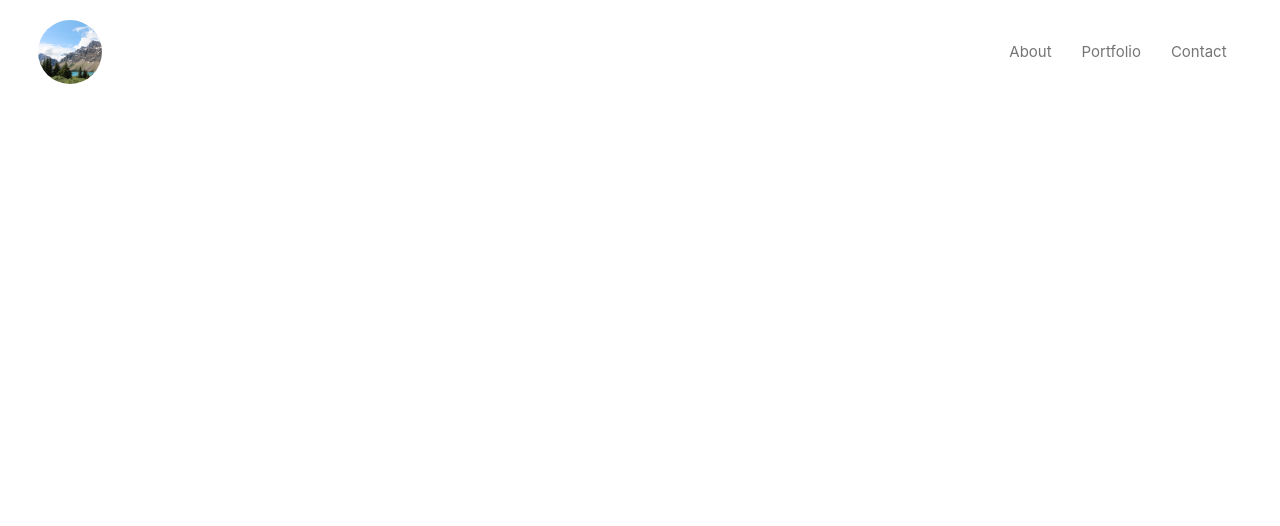
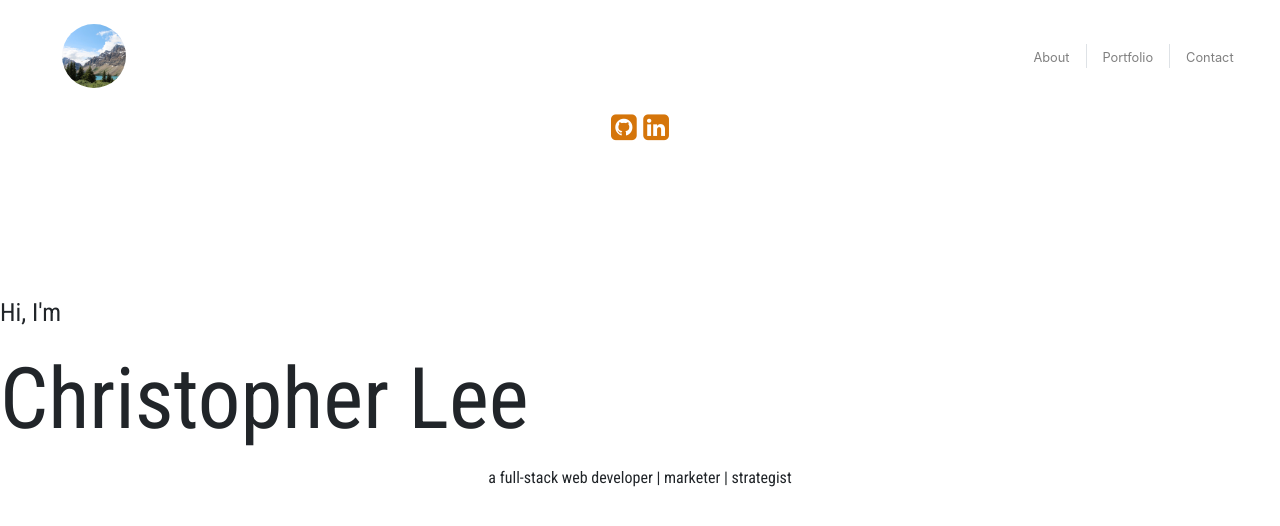
Before and after one commit to CofChips/portfolio_react, a React (Create React App) app in the folder client/: page / in a window 1280 px wide. Shown: the top 526 px of the page. Built offline with nearby package versions, Linux system fonts and the light colour scheme.

Commit message:
switched to bootstrap and updated navbar

```diff
--- a/client/public/index.html
+++ b/client/public/index.html
@@ -24,11 +24,13 @@
       work correctly both with client-side routing and a non-root public URL.
       Learn how to configure a non-root public URL by running `npm run build`.
     -->
-    <link rel="stylesheet" href="https://cdnjs.cloudflare.com/ajax/libs/materialize/1.0.0/css/materialize.min.css">
+    <link rel="stylesheet" href="https://stackpath.bootstrapcdn.com/bootstrap/4.5.2/css/bootstrap.min.css" integrity="sha384-JcKb8q3iqJ61gNV9KGb8thSsNjpSL0n8PARn9HuZOnIxN0hoP+VmmDGMN5t9UJ0Z" crossorigin="anonymous">
+    <!-- <link rel="stylesheet" href="https://cdnjs.cloudflare.com/ajax/libs/materialize/1.0.0/css/materialize.min.css"> -->
     <link
     href="https://fonts.googleapis.com/css2?family=Open+Sans&family=Permanent+Marker&family=Roboto+Condensed&display=swap"
     rel="stylesheet">
-    <link href="https://fonts.googleapis.com/icon?family=Material+Icons" rel="stylesheet">
+    <!-- <link href="https://fonts.googleapis.com/icon?family=Material+Icons" rel="stylesheet"> -->
+    <link rel="stylesheet" href="https://cdnjs.cloudflare.com/ajax/libs/font-awesome/4.7.0/css/font-awesome.min.css">
 
 
     <title>Hi, I'm Chris</title>
--- a/client/src/App.js
+++ b/client/src/App.js
@@ -5,19 +5,21 @@ import Home from "./pages/home/home";
 import About from "./pages/about/about";
 import Portfolio from "./pages/portfolio/portfolio";
 import Contact from "./pages/contact/contact";
-import Navbar from "./components/Navbar/index"
+import Navbar from "./components/Navbar/index";
+import Footer from "./components/Footer/index";
 
 function App() {
   return (
     <Router>
       <div>
-        <Navbar/>
+        <Navbar />
         <Switch>
-            <Route exact path="/" component={Home} />
-            <Route exact path="/about" component={About} />
-            <Route exact path="/portfolio" component={Portfolio} />
-            <Route exact path="/contact" component={Contact} />
-          </Switch>
+          <Route exact path="/" component={Home} />
+          <Route exact path="/about" component={About} />
+          <Route exact path="/portfolio" component={Portfolio} />
+          <Route exact path="/contact" component={Contact} />
+        </Switch>
+        <Footer />
       </div>
     </Router>
   );
--- a/client/src/components/Banner/index.js
+++ b/client/src/components/Banner/index.js
@@ -0,0 +1,27 @@
+import React from "react";
+import "./style.css";
+
+function Banner(props) {
+    return (
+        <div className="container-fluid w-100 centered d-none d-md-block">
+            <div className="row align-middle">
+                <div className="indexFont">
+                    <p>Hi, I'm</p>
+                </div>
+            </div>
+            <div className="row">
+                <div className="head">
+                    <h1 className="head">Christopher Lee</h1>
+                </div>
+            </div>
+            <div className="row">
+                <div className="col-md text-center mt-2 roboto">
+                    <p>a full-stack web developer | marketer | strategist</p>
+                </div>
+
+            </div>
+        </div>
+    )
+}
+
+export default Banner;
--- a/client/src/components/Banner/style.css
+++ b/client/src/components/Banner/style.css
@@ -0,0 +1,26 @@
+.centered {
+    position: fixed;
+    top: 50%;
+    left: 50%;
+    /* bring your own prefixes */
+    transform: translate(-50%, -50%);
+    background-color: rgba(255, 255, 255, 0.7);
+    margin:auto;
+}
+
+.indexFont {
+    font-family: 'Roboto Condensed', sans-serif;
+    font-size: 25px;
+    text-align: center;
+    margin-bottom: 0;
+}
+
+.roboto {
+    text-align: center;
+    font-family: 'Roboto Condensed', sans-serif;
+}
+
+.head {
+    font-family: 'Roboto Condensed', sans-serif;
+    font-size: 85px;
+}
--- a/client/src/components/Footer/index.js
+++ b/client/src/components/Footer/index.js
@@ -0,0 +1,16 @@
+import React from "react";
+import "./style.css";
+
+function Footer(props) {
+    return (
+        <footer className="footer">
+            <div className="footer">
+                <a href="https://github.com/CofChips" target="blank"><i className="fa fa-github-square git link"></i></a>
+                <span>&nbsp;</span>
+                <a href="https://www.linkedin.com/in/christophernlee/"><i className="fa fa-linkedin-square li link"></i></a>
+            </div>
+        </footer>
+    )
+}
+
+export default Footer;
--- a/client/src/components/Footer/style.css
+++ b/client/src/components/Footer/style.css
@@ -0,0 +1,20 @@
+.footer {
+    height: 50px;
+    text-align: center;
+    font-size: larger;
+}
+
+.link {
+    color: #D5750A;
+    font-size: 30px;
+}
+
+/* body {
+    display: flex;
+    min-height: 100vh;
+    flex-direction: column;
+  }
+
+  main {
+    flex: 1 0 auto;
+  } */
--- a/client/src/components/Navbar/index.js
+++ b/client/src/components/Navbar/index.js
@@ -4,16 +4,30 @@ import "./style.css";
 
 function Navbar(){
     return (
-        <nav className="transparent z-depth-0">
-        <div className="nav-wrapper navBar">
-          <a href="/" className="brand-logo logo"><img className="logo" src="./assets/img/banffsmall.jpg" alt="logo"/></a>
-          <ul id="nav-mobile" className="right hide-on-med-and-down">
-            <li><a className="grey-text text-darken-1" href="/about">About</a></li>
-            <li><a className="grey-text text-darken-1" href="/portfolio">Portfolio</a></li>
-            <li><a className="grey-text text-darken-1" href="/contact">Contact</a></li>
+      <nav className="navbar navbar-expand flex-column flex-md-row p-0 bg-white bd-navbar overflow-hidden">
+      <a className="navbar-brand p-4 font-weight-bold d-none d-md-block h-100 left" href="/">
+          <img src="./assets/img/banffsmall.jpg" alt="portfolio" className="rounded-circle image"/>
+      </a>
+      <div className="d-block d-md-none p-4 font-weight-bold m-0 w-100">
+          <p className="text-center m-0"> <img src="./assets/img/banffsmall.jpg" alt="portfolio" className="rounded-circle image"/></p>
+      </div>
+      <div className="navbar-nav-scroll my-3 ml-md-auto right">
+          <ul className="navbar-nav">
+              <li className="nav-item">
+                  <a className="nav-link text-black-50 border-right py-0 px-3" href="/about"><small>About</small></a>
+              </li>
+              <li className="nav-item">
+                  <a className="nav-link text-black-50 border-right py-0 px-3"
+                      href="/portfolio"><small>Portfolio</small></a>
+              </li>
+              <li className="nav-item">
+                  <a className="nav-link text-black-50 py-0 pl-3" href="/contact"><small>Contact</small></a>
+                  </li>
           </ul>
-        </div>
-      </nav>
+      </div>
+  </nav>
+
+
     )
 }
 
--- a/client/src/components/Navbar/style.css
+++ b/client/src/components/Navbar/style.css
@@ -3,6 +3,18 @@
     display: inline;
     max-width: 64px;
     border-radius: 50%;
+}
+
+.left{
+    margin-left: 3%;
+}
+
+.right{
+    margin-right: 3%;
+}
+
+.image{
+    max-width: 64px;
 }
 
 .navBar{
--- a/client/src/pages/contact/contact.js
+++ b/client/src/pages/contact/contact.js
@@ -2,6 +2,7 @@ import React, { useRef } from "react";
 import "./contact.css";
 import Header from "../../components/Header/index";
 import API from "../../utils/API";
+
 
 function Contact() {
     const nameRef = useRef();
@@ -37,18 +38,15 @@ function Contact() {
                             {/* <label>Name</label> */}
                         </div>
                     </div>
-
-
                     <div className="row">
                         <div className="input-field col s12">
                         {/* <label>Email</label> */}
-                            <input required ref={emailRef} id="email" type="email" className="validate" placeholder="email"/>
-
+                            <input required ref={emailRef} id="email" type="email" className="validate" placeholder="email@gmail.com"/>
                         </div>
                     </div>
                     <div className="row">
                         <div className="input-field col s12">
-                            <textarea required ref={contentRef} id="textarea1" className="materialize-textarea" placeholder="content"></textarea>
+                            <textarea required ref={contentRef} id="textarea1" className="materialize-textarea" placeholder="Enter message here"></textarea>
                             {/* <label>Textarea</label> */}
                         </div>
                     </div>
@@ -57,11 +55,8 @@ function Contact() {
                             <i className="material-icons right">send</i>
                         </button>
                     </div>
-
                 </form>
             </div>
-
-
         </div>
 
     )
--- a/client/src/pages/home/home.js
+++ b/client/src/pages/home/home.js
@@ -1,9 +1,11 @@
 import React from "react";
 import "./home.css";
+import Banner from "../../components/Banner/index";
 
 function Home() {
     return (
         <div>
+<Banner/>
 
         </div>
 
```
